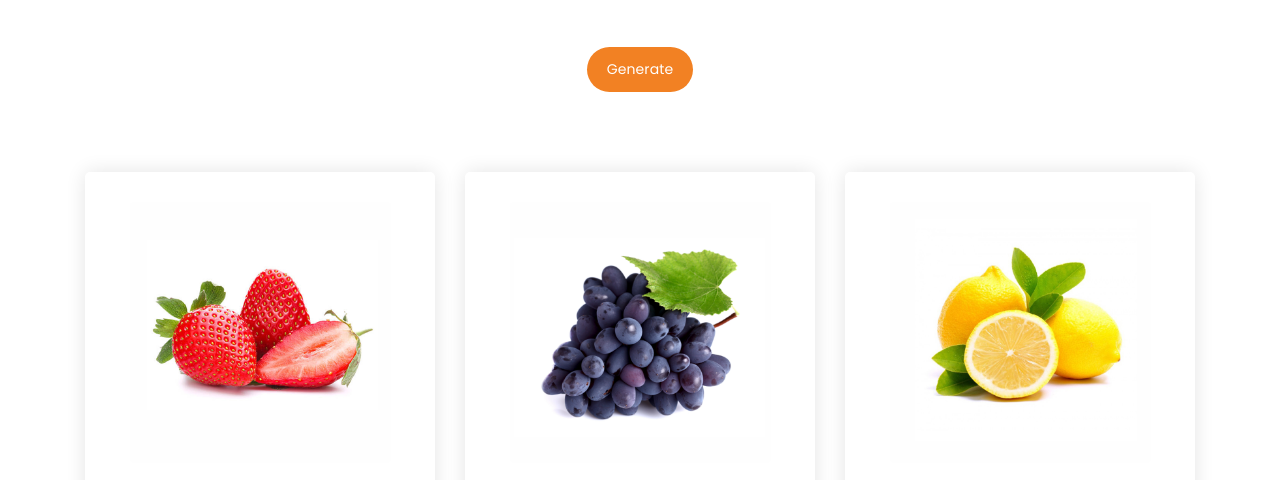
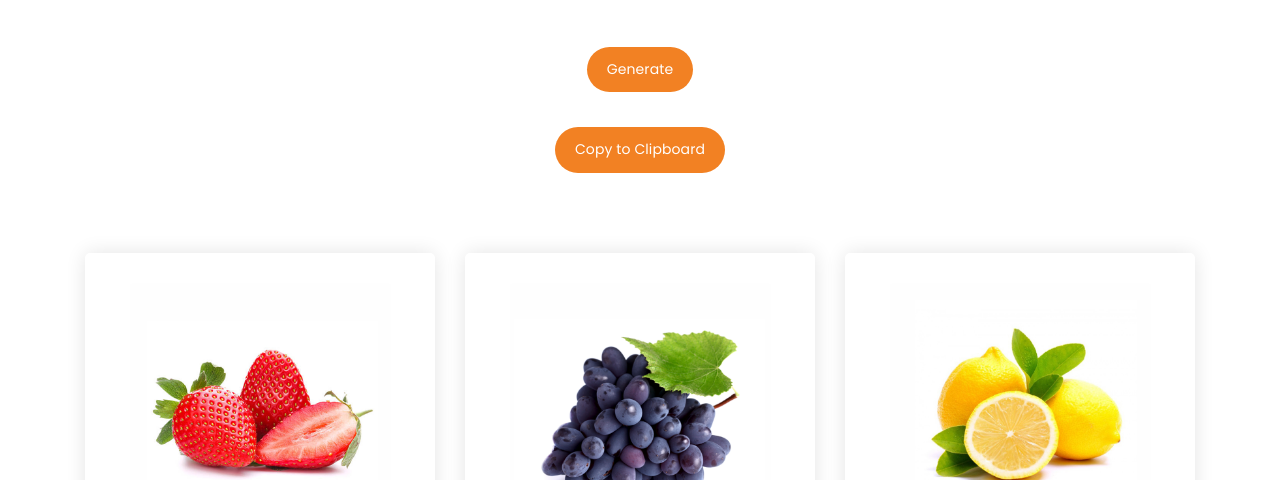
Before and after one commit to manoel-main/CICD, a website: page public/index.html in a window 1280 px wide. Shown: the part 291-771 px from the top of the page. Drawn offline with nearby package versions, Linux system fonts and the light colour scheme.

Commit message:
Add Copy Button

```diff
--- a/public/index.html
+++ b/public/index.html
@@ -58,6 +58,9 @@
 						    <input type="number" id="quantity" min="1" value="1">
 							<div class="hero-btns">
 									<a id="generate" class="boxed-btn">Generate</a>
+							</div>
+							<div class="hero-btns">
+									<a id="copy" class="boxed-btn">Copy to Clipboard</a>
 							</div>
 						    <div id="lorem">
 						</div>
```
